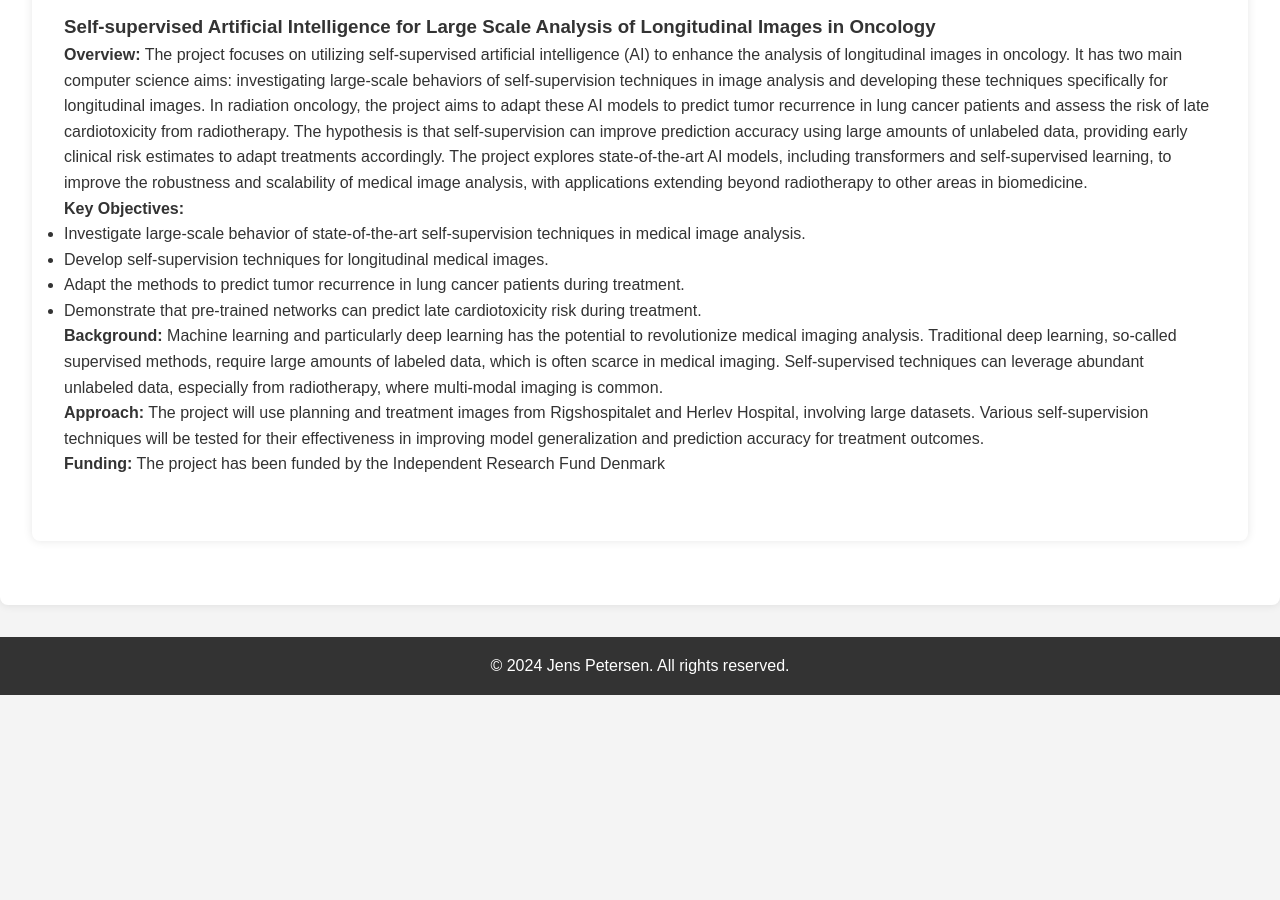
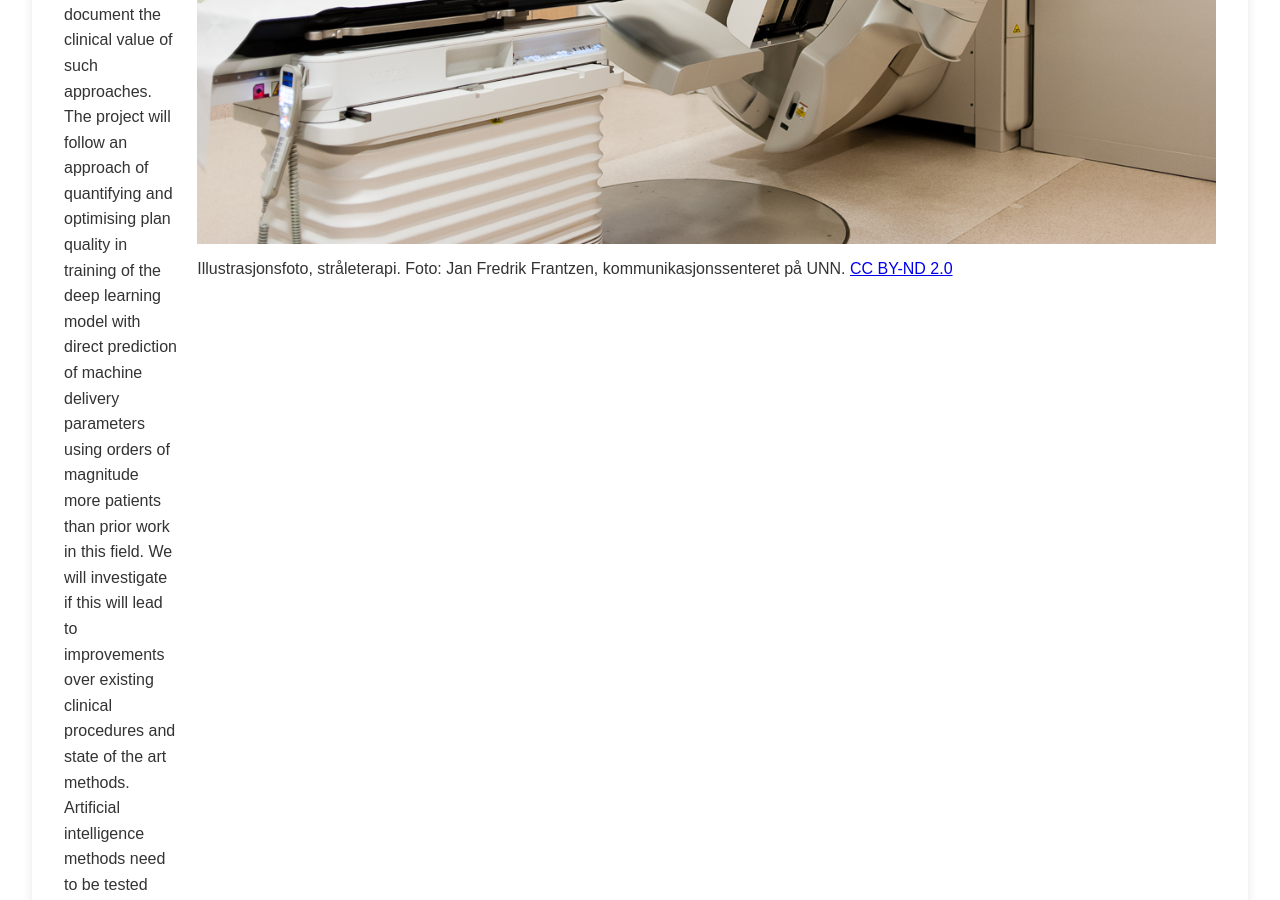
Before and after one commit to diku-dk/rt-image, a Jekyll site: the page built from _pages/research.md, in a window 1280 px wide and 900 px high, scrolled down 1009 px. Built offline with Jekyll 4.4.1, drawn with Linux system fonts in a browser that asks for light colours; before the commit the page ends 1704 px from its top, so only the background shows below that.

Commit message:
updated with some more details and images

```diff
--- a/_data/projects.yml
+++ b/_data/projects.yml
@@ -12,6 +12,8 @@
     **Approach:** Data from patients having been treated at Rigshospitalet will be used to train deep learning models. These models will be evaluated on their ability to reproduce existing dose distributions and predict optimal machine parameters, with clinical evaluation focusing on specific types of cancer treatments.
 
     **Funding:** The project has been funded by the Independent Research Fund Denmark
+  image: /assets/images/radiation_therapy.jpg
+  image_license: "Illustrasjonsfoto, stråleterapi. Foto: Jan Fredrik Frantzen, kommunikasjonssenteret på UNN. <a href='https://creativecommons.org/licenses/by-nd/2.0/' target='_blank'>CC BY-ND 2.0</a>"
 
 - title: Self-supervised Artificial Intelligence for Large Scale Analysis of Longitudinal Images in Oncology
   description: |
@@ -28,3 +30,4 @@
     **Approach:** The project will use planning and treatment images from Rigshospitalet and Herlev Hospital, involving large datasets. Various self-supervision techniques will be tested for their effectiveness in improving model generalization and prediction accuracy for treatment outcomes.
 
     **Funding:** The project has been funded by the Independent Research Fund Denmark
+  image: /assets/images/self_supervised.png
--- a/_pages/research.md
+++ b/_pages/research.md
@@ -6,9 +6,21 @@ permalink: /research/
 
 <section id="research">
     {% for project in site.data.projects %}
-    <div class="project">
-        <h3>{{ project.title }}</h3>
-        <p>{{ project.description | markdownify }}</p>
+    <div class="project" style="display: flex; align-items: flex-start; margin-bottom: 20px;">
+        <div class="project-description" style="flex: 1;">
+            <h3>{{ project.title }}</h3>
+            <p>{{ project.description | markdownify }}</p>
+        </div>
+        {% if project.image %}
+        <div class="project-image" style="margin-left: 20px;">
+            <img src="{{ project.image | relative_url }}" alt="{{ project.title }}" style="max-width: 100%; height: auto;">
+            {% if project.image_license %}
+            <p style="font-size: 0.8em; margin-top: 5px;">
+                {{ project.image_license | markdownify }}
+            </p>
+            {% endif %}
+        </div>
+        {% endif %}
     </div>
     {% endfor %}
 </section>
```
Also changed, not shown: _pages/contact.md (added, +18 -0 lines), _pages/contacts.md (deleted, +0 -9 lines), assets/images/radiation_therapy.jpg (added), assets/images/self_supervised.png (added).
